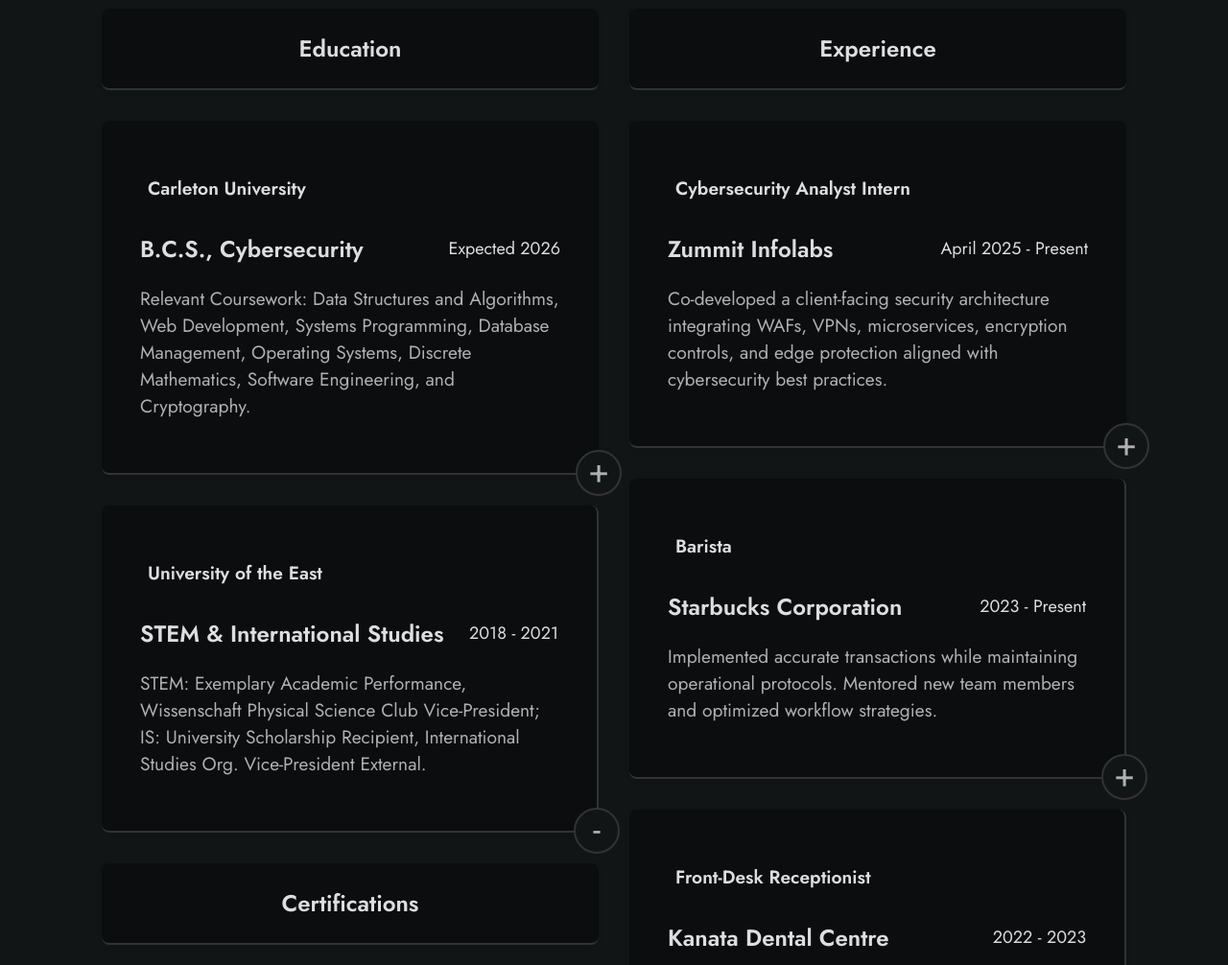
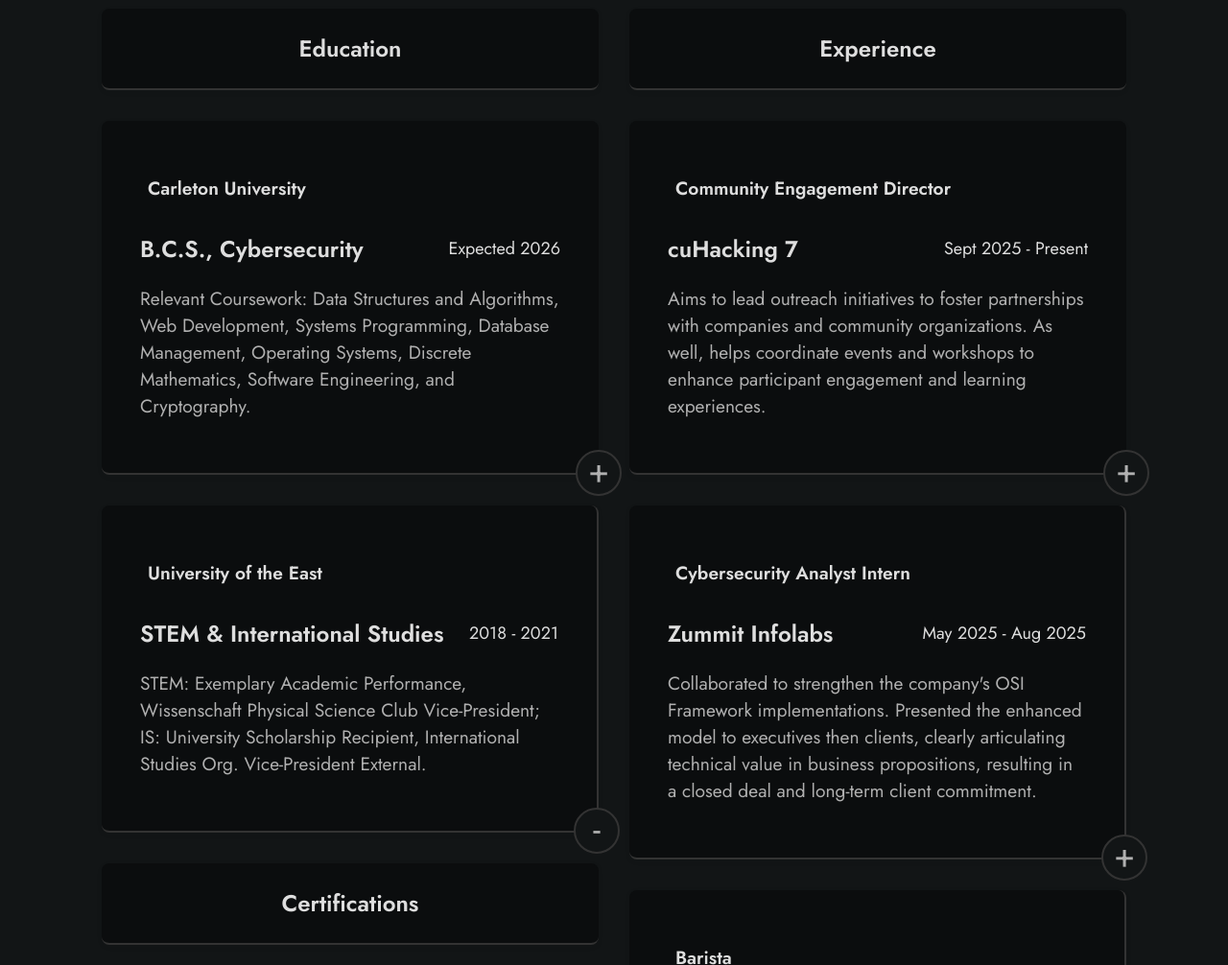
Before and after one commit to cathleensanbuenaventura/portfolio, a plain HTML site: page index.html in a window 1280 px wide. Shown: the part 1540-2546 px from the top of the page at 96% size. Drawn offline with Linux system fonts and the light colour scheme.

Commit message:
add cuHacking experience

```diff
--- a/index.html
+++ b/index.html
@@ -264,6 +264,26 @@
             <h3 class="resume__heading">Experience</h3>
 
             <div class="resume__items">
+              <!-- cuHacking Leadership Experience -->
+              <div class="resume__item">
+                <div class="resume__header">
+                  <h3 class="resume__subtitle">Community Engagement Director</h3>
+                  <span class="resume__icon">+</span>
+                </div>
+
+                <div class="resume__content">
+                  <div class="resume__date-title">
+                    <h3 class="resume__title">cuHacking 7</h3>
+                    <span class="resume__date">Sept 2025 - Present</span>
+                  </div>
+
+                  <p class="resume__description">
+                    Aims to lead outreach initiatives to foster partnerships with companies and community organizations.
+                    As well, helps coordinate events and workshops to enhance participant engagement and learning experiences.
+                  </p>
+                </div>
+              </div>
+
               <!-- Cybersecurity Analyst -->
               <div class="resume__item">
                 <div class="resume__header">
@@ -274,12 +294,12 @@
                 <div class="resume__content">
                   <div class="resume__date-title">
                     <h3 class="resume__title">Zummit Infolabs</h3>
-                    <span class="resume__date">April 2025 - Present</span>
+                    <span class="resume__date">May 2025 - Aug 2025</span>
                   </div>
 
                   <p class="resume__description">
-                    Co-developed a client-facing security architecture integrating WAFs, VPNs, microservices,
-                    encryption controls, and edge protection aligned with cybersecurity best practices.
+                    Collaborated to strengthen the company's OSI Framework implementations. Presented the enhanced model to executives then clients, clearly articulating technical value in business
+                    propositions, resulting in a closed deal and long-term client commitment.
                   </p>
                 </div>
               </div>
```
